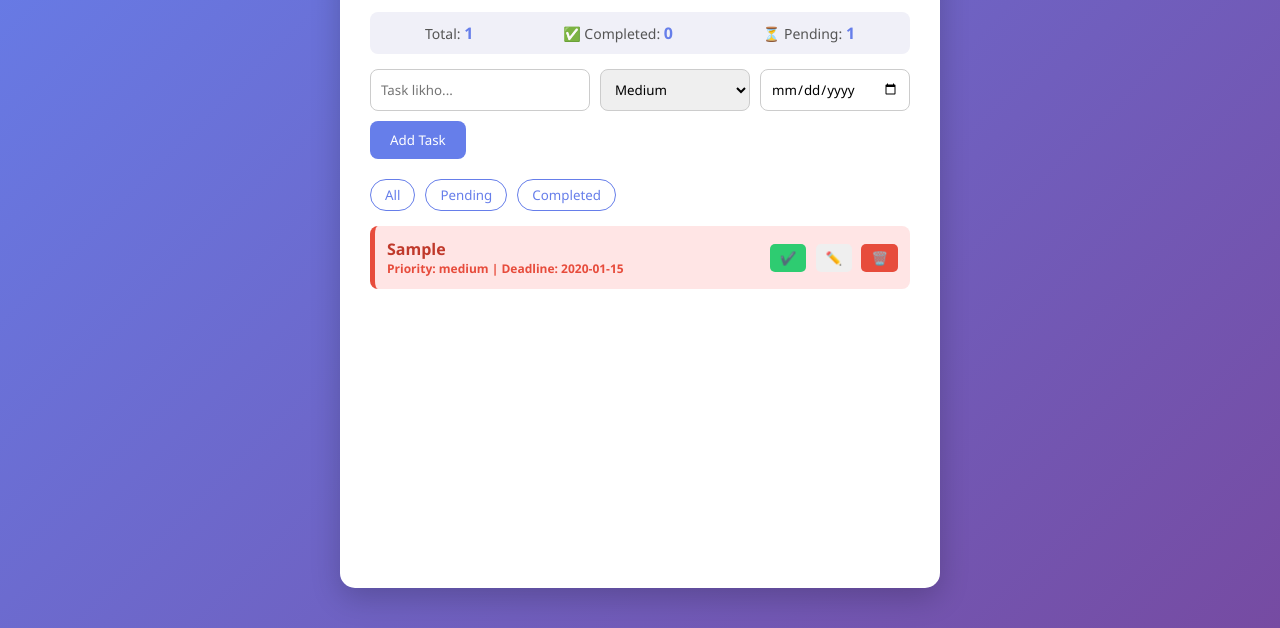
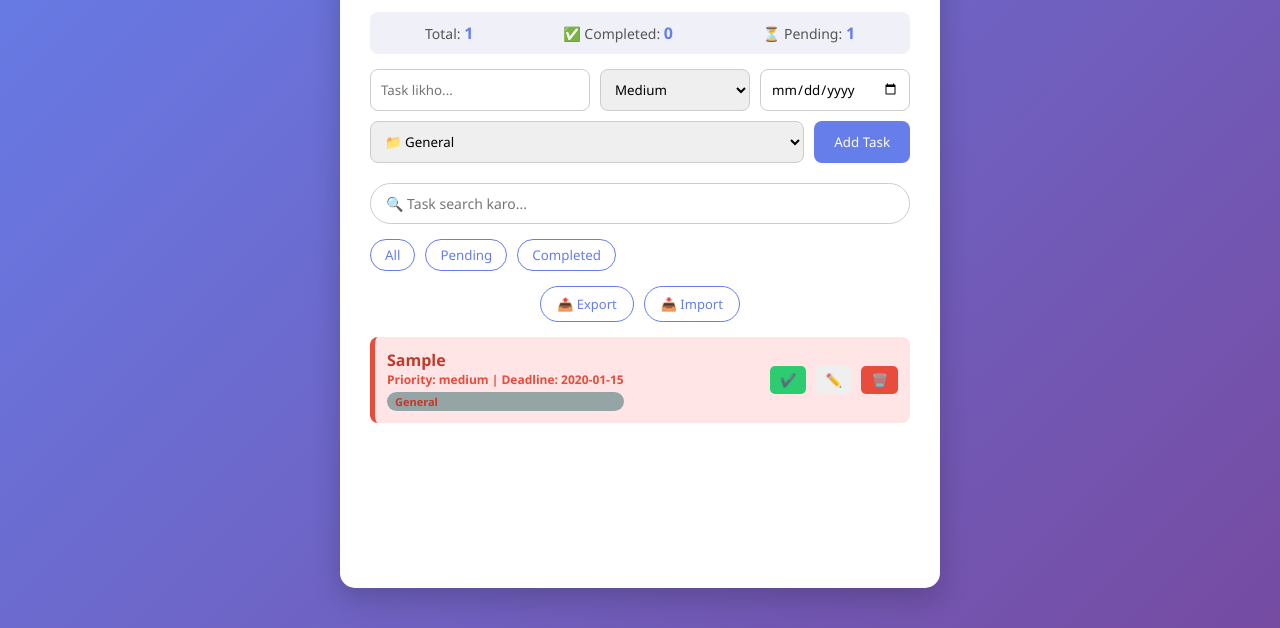
Before and after one commit to ayusharav00258-ui/task-manager, a plain HTML site: page index.html in a window 1280 px wide. Both pictures are taken after typing "Sample", "2020-01-15" into the empty fields and a click on the button "Add Task". Shown: the part 172-800 px from the top of the page. Drawn offline with Linux system fonts and the light colour scheme.

Commit message:
Added search, export/import, animations, and categories

```diff
--- a/index.html
+++ b/index.html
@@ -24,14 +24,28 @@
         <option value="high">High</option>
       </select>
       <input type="date" id="deadline" />
+      <select id="category">
+  <option value="general">📁 General</option>
+  <option value="work">💼 Work</option>
+  <option value="personal">🏠 Personal</option>
+  <option value="study">📚 Study</option>
+</select>
       <button onclick="addTask()">Add Task</button>
     </div>
-
+  <div class="search-box">
+  <input type="text" id="searchInput" placeholder="🔍 Task search karo..." oninput="searchTasks()" />
+</div>
     <!-- Filter buttons -->
     <div class="filters">
       <button onclick="filterTasks('all')">All</button>
       <button onclick="filterTasks('pending')">Pending</button>
       <button onclick="filterTasks('completed')">Completed</button>
+    </div>
+        <!-- Export / Import buttons -->
+    <div class="data-actions">
+      <button onclick="exportTasks()">📤 Export</button>
+      <button onclick="document.getElementById('importFile').click()">📥 Import</button>
+      <input type="file" id="importFile" accept=".json" style="display:none;" onchange="importTasks(event)" />
     </div>
 
     <!-- Task list yahan dikhegi -->
--- a/script.js
+++ b/script.js
@@ -1,4 +1,5 @@
 let tasks = JSON.parse(localStorage.getItem('tasks')) || [];
+let searchQuery = '';
 let currentFilter = 'all';
 
 // Task add karna
@@ -11,14 +12,16 @@ function addTask() {
     alert('Task likho pehle!');
     return;
   }
-
+  const category = document.getElementById('category').value;
   const task = {
     id: Date.now(),
     text: input.value,
     priority: priority,
     deadline: deadline,
+    category: category,
     completed: false,
   };
+
 
   tasks.push(task);
   saveTasks();
@@ -36,7 +39,10 @@ function renderTasks() {
   let filtered = tasks;
   if (currentFilter === 'pending') filtered = tasks.filter(t => !t.completed);
   if (currentFilter === 'completed') filtered = tasks.filter(t => t.completed);
-
+    // Search filter
+  if (searchQuery) {
+    filtered = filtered.filter(t => t.text.toLowerCase().includes(searchQuery.toLowerCase()));
+  }
   if (filtered.length === 0) {
     list.innerHTML = '<p style="text-align:center;color:#999;">Koi task nahi hai</p>';
     return;
@@ -50,7 +56,8 @@ function renderTasks() {
     li.innerHTML = `
       <div class="task-info">
         <span>${task.text}</span>
-        <small>Priority: ${task.priority} ${task.deadline ? '| Deadline: ' + task.deadline : ''}</small>
+                <small>Priority: ${task.priority} ${task.deadline ? '| Deadline: ' + task.deadline : ''}</small>
+        <span class="category-tag category-${task.category || 'general'}">${task.category || 'general'}</span>
       </div>
       <div class="task-actions">
         <button class="complete-btn" onclick="toggleComplete(${task.id})">
@@ -124,4 +131,44 @@ if (localStorage.getItem('theme') === 'dark') {
   document.body.classList.add('dark');
   document.getElementById('themeToggle').textContent = '☀️ Light Mode';
 }
+// Search function
+function searchTasks() {
+  searchQuery = document.getElementById('searchInput').value;
+  renderTasks();
+}
 renderTasks();
+// Export tasks
+function exportTasks() {
+  const dataStr = JSON.stringify(tasks, null, 2);
+  const blob = new Blob([dataStr], { type: 'application/json' });
+  const url = URL.createObjectURL(blob);
+  const a = document.createElement('a');
+  a.href = url;
+  a.download = 'tasks-backup.json';
+  a.click();
+  URL.revokeObjectURL(url);
+}
+
+// Import tasks
+function importTasks(event) {
+  const file = event.target.files[0];
+  if (!file) return;
+
+  const reader = new FileReader();
+  reader.onload = function(e) {
+    try {
+      const imported = JSON.parse(e.target.result);
+      if (Array.isArray(imported)) {
+        tasks = imported;
+        saveTasks();
+        renderTasks();
+        alert('✅ Tasks imported successfully!');
+      } else {
+        alert('❌ Invalid file format');
+      }
+    } catch (err) {
+      alert('❌ File read nahi ho payi');
+    }
+  };
+  reader.readAsText(file);
+}
--- a/style.css
+++ b/style.css
@@ -203,3 +203,107 @@ body.dark .filters button {
   background: transparent;
   color: #667eea;
 }
+.search-box {
+  margin-bottom: 15px;
+}
+
+.search-box input {
+  width: 100%;
+  padding: 10px 15px;
+  border: 1px solid #ccc;
+  border-radius: 25px;
+  font-size: 14px;
+  outline: none;
+  transition: 0.3s;
+}
+
+.search-box input:focus {
+  border-color: #667eea;
+  box-shadow: 0 0 8px rgba(102, 126, 234, 0.3);
+}
+
+body.dark .search-box input {
+  background: #2a2a3e;
+  color: #eee;
+  border-color: #444;
+}
+.data-actions {
+  display: flex;
+  gap: 10px;
+  margin-bottom: 15px;
+  justify-content: center;
+}
+
+.data-actions button {
+  padding: 8px 16px;
+  border: 1px solid #667eea;
+  background: white;
+  color: #667eea;
+  border-radius: 20px;
+  cursor: pointer;
+  font-size: 13px;
+  transition: 0.3s;
+}
+
+.data-actions button:hover {
+  background: #667eea;
+  color: white;
+}
+
+body.dark .data-actions button {
+  background: transparent;
+  color: #667eea;
+}
+/* Task add hone pe fade-in */
+@keyframes fadeIn {
+  from { opacity: 0; transform: translateY(-10px); }
+  to { opacity: 1; transform: translateY(0); }
+}
+
+#taskList li {
+  animation: fadeIn 0.3s ease;
+  transition: 0.3s;
+}
+
+#taskList li:hover {
+  transform: translateX(5px);
+  box-shadow: 0 4px 12px rgba(0,0,0,0.1);
+}
+
+/* Buttons smooth */
+button {
+  transition: all 0.2s ease;
+}
+
+button:active {
+  transform: scale(0.95);
+}
+
+/* Task complete hone pe */
+#taskList li.completed {
+  animation: fadeIn 0.3s ease;
+}
+
+/* Container animation */
+.container {
+  animation: fadeIn 0.5s ease;
+}
+
+/* Delete button hover */
+.delete-btn:hover { background: #c0392b !important; }
+.edit-btn:hover { background: #2980b9 !important; }
+.complete-btn:hover { background: #27ae60 !important; }
+.category-tag {
+  display: inline-block;
+  padding: 2px 8px;
+  border-radius: 10px;
+  font-size: 11px;
+  margin-top: 4px;
+  font-weight: bold;
+  text-transform: capitalize;
+}
+
+.category-work { background: #3498db; color: white; }
+.category-personal { background: #e74c3c; color: white; }
+.category-study { background: #f39c12; color: white; }
+.category-general { background: #95a5a6; color: white; }
```
